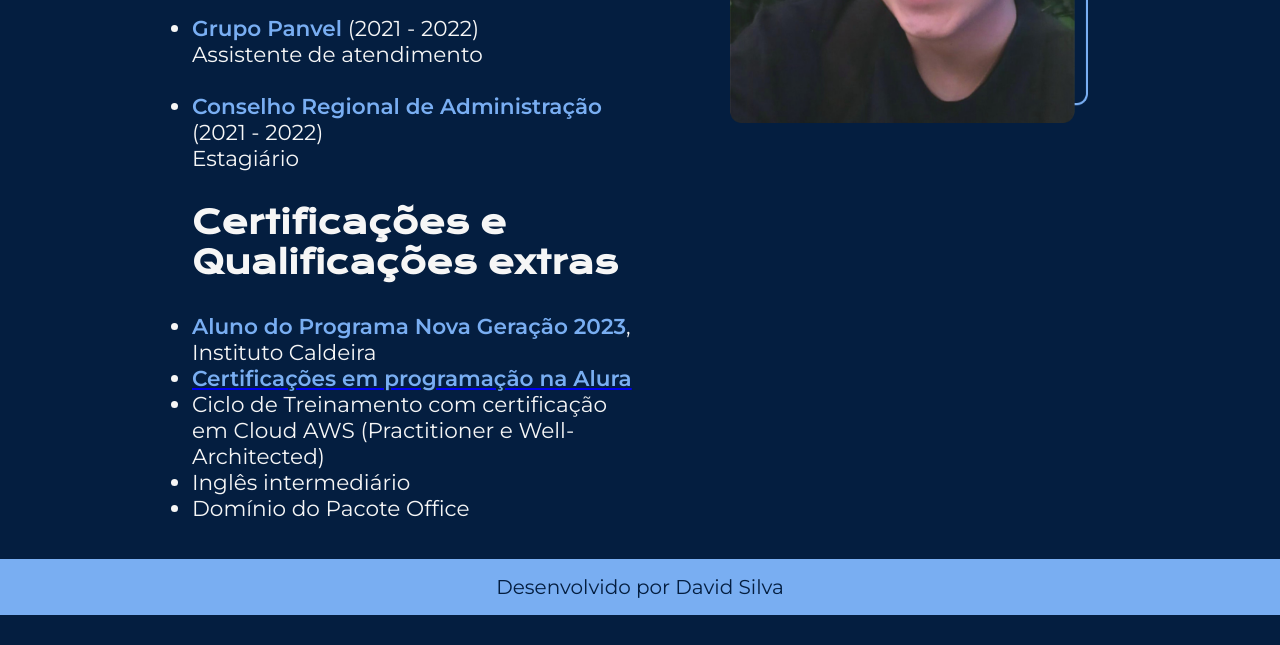
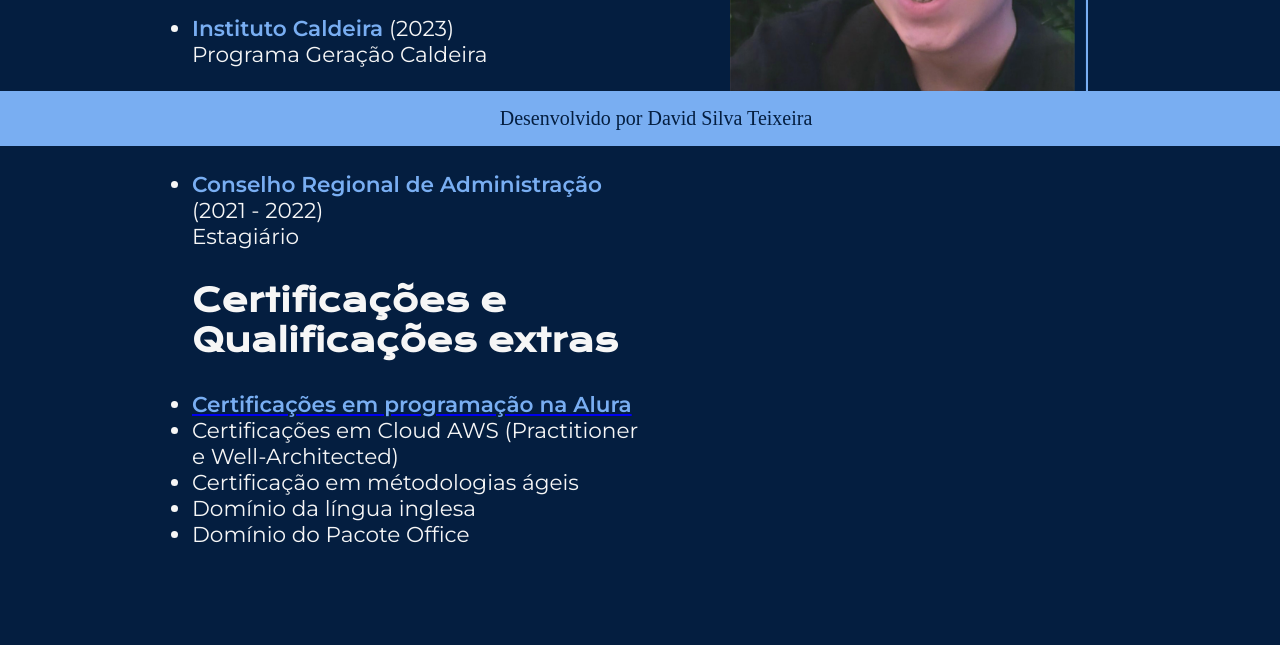
Before and after one commit to davsteixeira/portfolio, a plain HTML site: page curriculum.html in a window 1280 px wide. Shown: the part 654-1299 px from the top of the page. Before the commit the page ends 1269 px from the top, so only its background shows below. Drawn offline with nearby package versions, Linux system fonts and the light colour scheme.

Commit message:
atualização do portfolio

```diff
--- a/curriculum.html
+++ b/curriculum.html
@@ -28,16 +28,18 @@
             </ul>
             <h1 class="curriculo_conteudo__titulo">Experiências</h1>
             <ul class="curriculo__conteudo__listas">
+                <li><strong class="titulo-destaque">Instituto Caldeira</strong> (2023)<br>Programa Geração Caldeira</li>
+                <br>
                 <li><strong class="titulo-destaque">Grupo Panvel</strong> (2021 - 2022)<br>Assistente de atendimento</li>
                 <br>
                 <li><strong class="titulo-destaque">Conselho Regional de Administração</strong> (2021 - 2022)<br>Estagiário</li>
             </ul>
             <h1 class="curriculo_conteudo__titulo">Certificações e Qualificações extras</h1>
             <ul class="curriculo__conteudo__listas">
-                <li><strong class="titulo-destaque">Aluno do Programa Nova Geração 2023</strong>, Instituto Caldeira</li>
                 <li><a href="https://cursos.alura.com.br/user/davstx"><strong class="titulo-destaque">Certificações em programação na Alura</strong></a></li>
-                <li>Ciclo de Treinamento com certificação em Cloud AWS (Practitioner e Well-Architected)</li>
-                <li>Inglês intermediário</li>
+                <li>Certificações em Cloud AWS (Practitioner e Well-Architected)</li>
+                <li>Certificação em métodologias ágeis</li>
+                <li>Domínio da língua inglesa</li>
                 <li>Domínio do Pacote Office</li>
             </ul>
 
@@ -46,7 +48,7 @@
     </main>
 
     <footer class="rodape">
-        <p>Desenvolvido por David Silva</p>
+        <p>Desenvolvido por David Silva Teixeira</p>
     </footer>
 </body>
 </html>
--- a/styles/style.css
+++ b/styles/style.css
@@ -118,18 +118,21 @@ body {
     color: var(--cor-primaria);
     background-color: var(--cor-terciaria);
     text-align: center;
-    font-family: var(--fonte--secundaria);
     font-size: 1.25rem;
     font-weight: 400;
+    position: fixed;
+    bottom: 0;
+    width: 100%;
 }
 
 /*CSS Curriculo*/
 
 .curriculo {
     padding: 3% 15%;
+    margin-bottom: 60px; /* Adicionei uma margem inferior para evitar que o rodapé fique colado ao conteúdo */
     display: flex;
-    align-items: center; /*alinhar itens*/
-    justify-content: space-between; /*espaço entre os elementos*/
+    align-items: center;
+    justify-content: space-between;
     gap: 50px;
 }
 
```
Also changed, not shown: about.html (+2 -2 lines), index.html (+6 -6 lines).
